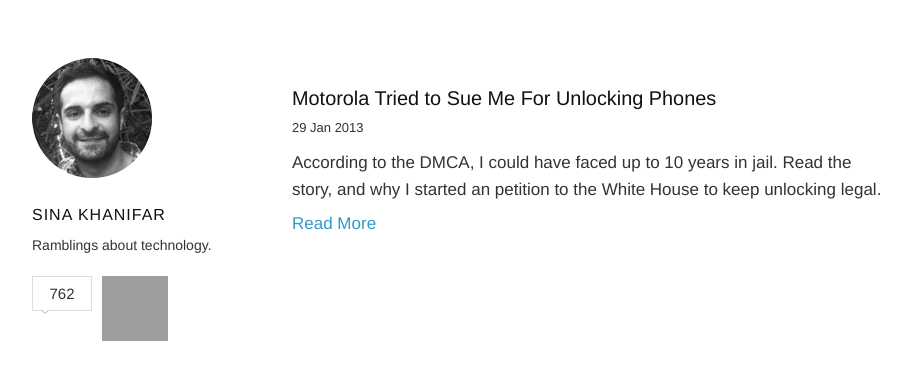
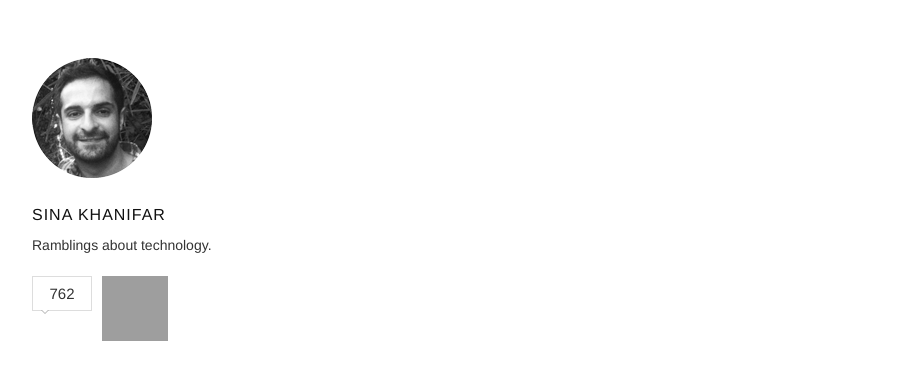
Before and after one commit to sinak/sinak.github.com, a Jekyll site: the page built from index.html, in a window 1280 px wide. Shown: the top 380 px of the page, without its empty margins (178-1085 px from the left). Built offline with Jekyll 4.4.1, drawn with Linux system fonts in a browser that asks for light colours; nearby versions of some CDN libraries; some web fonts are replaced; Markdown is read by kramdown in place of the engine named in the settings; comment, search, counter and statistics services are not loaded; some of the changed lines change nothing that is shown; grey boxes are pictures that could not be loaded.

Commit message:
changed name

```diff
--- a/_posts/2013-01-29-test-post.md
+++ /dev/null
@@ -1,63 +0,0 @@
----
-layout: post
-title: Motorola Tried to Sue Me For Unlocking Phones
-category: posts
-
-excerpt: According to the DMCA, I could have faced up to 10 years in jail. Read the story, and why I started an petition to the White House to keep unlocking legal.
----
-
-<sub>About six days ago I started started [a petition](https://petitions.whitehouse.gov/petition/make-unlocking-cell-phones-legal/1g9KhZG7) to the White House to make unlocking cell phones legal. If you haven't signed it yet, please do. This post is a bit of backstory about why I'm particularly motivated by this case.</sub>
-
----
-
-
-
-In September 2005, I received a cease and desist letter from Motorola for selling software to unlock their cell phones.
-
-The letter indicated that I was in breach of the DMCA for circumventing protection measures in their phones, the punishment for which was up to 5 years in prison and half a million dollars in fines per incident. At the time, I was a 3rd year student studying Physics at Oxford in the UK. The prospect of 5 years in prison was devestating.
-
-### Backstory: starving student
-I started unlocking phones after a typical entrepreneurial experience: I had a probem and figured out a solution. During my first year at Oxford, I'd brought a cell phone from California with me to use while in the UK. But I quickly found out that it refused to work with any British cell networks due to a software lock. Strapped for cash, and unwilling to pay for a new phone, I figured out how to change the Motorola firmware in order to unlock the phone.
-
-Realizing that others were likely having the same problem as me, I worked with a Romanian programmer to create an application for Windows computers that allowed people to quickly and easily unlock their Motorola phones and use them with any carrier.  After my first year of college ended, I stayed an extra couple of weeks in our college dorms and launched the website (Cell-Unlock.com) in the Summer of 2004. It was a make-or-break moment: I was in a financial crunch and it was looking like I'd need to take out student loans to pay for tuition (I distinctly remember rescuing some almost-discarded frankfurters from a friend who was leaving the dorms for Summer break before I did).
-
-At first, sales were slow, but in the first semester of my second year at college, Motorola released the RAZR V3. Initially it was marketed as an exclusive fashion phone: the thinnest clamshell phone on the market, with an all-alumnium body. Motorola eventually dropped the price, and the phone became a blockbuster: it sold more than 130 million units, becoming the best-selling clamshell phone in the world to date. To put that in perspective, compare it to the 250 million iPhones that have been sold across all models since Apple launched the first device in 2007.
-
-### The DMCA and unlocking
-The DMCA was passed in 1998 by a unanimous vote in the Senate. It criminalizes "production and dissemenation of technology, devices, or services intended to circumvent measures to control access to copyrighted material".
-
-Motorola's cease and desist letter indicated that by unlocking phones I was "circumventing measures to controls access to copyrighted material", which amounted to a novel interpretation of the DMCA. Motorola weren't claiming that I was distributing any copyrighted software, but instead that my software unlawfully circumvented a measure controlling access to the phone's copyright-protected software.
-
-There is a subtle but meaninful difference. In a universe in which Motorola's interpretation of the DMCA is valid, any company can create simple mechanisms to prevent a customer for using a device in any way except for that which the manufacturer intended.
-
-Let's take an example: it's conceivable that a car manufacturer might put simple chips on each individual component of the car whcih are then recognized by the car's electronic system. In and of itself, that's nothing special. But Motorola's interpretation of the DMCA would make it illegal for any other company to manufacture third-party replacement parts for that vehicle. The act of selling, or even simply installing, a third party component would be illegal.
-
-Instinctively, we understand that once we've purchased a product, it's up to us how we use or modify it. Replacing the hard drive on a Macbook understandably invalidates our warranty, but it isn't, and shouldn't be, illegal.
-
-### The unlocking exemption
-
-Every three years, rulemaking proceedings are conducted by the Copyright Office to document whether noninfringing uses of copyright works are hampered by the DMCA. After the the Copyright Office makes it recommendations, the Library of Congress can create "classes of works" that users may access through circumvention without obtaining authorization from the copyright owner.
-
-In 2009, after lobbying by the EFF, the Copyright Office and the Librarian of Congress added an exemption for unlocking cell phones. While it's not clear (and never tested in court) whether the DMCA actually outlaws unlocking, the exemption made it explicitly legal, and was a win for consumers.
-
-In October of 2012, the Librarian and Copyright Office decided to remove that exception, citing a decision in 2010 regarding fair use of software, and the fact that more factory unlocked phones are now available on the market.
-
-### Why it matters
-As of January 26th, unlocking is no longer exempted from the DMCA. The fact that it was at one point exempted implies that the DMCA can be interpreted as Motorola had in my case, which would make unlocking your phone (or otherwise circumventing a security meaasure) a criminal offense. Until either a carrier or phone manufacturer takes someone to court that won't be tested, and it's more than likely that a defendant will settle rather than paying the legal costs. As such, anyone unlocking their phone or providing unlocking services to consumers risks up to five years in jail for each offense.
-
-The upshot of this is less consumer choice. If you're traveling abroad and want to use your current cell phone, you'll need to pay exorbitant roaming charges. As an example, AT&T charges customers $1.50 per minute for calls and and $19.50 per megabyte consumed while traveling in Europe. Compare that with the $0.30 per minute and $0.20 per megabyte that you'd be charged in the UK with a prepaid SIM card and an unlocked phone, and it amounts to extortion.
-
-Moreover, if you decide to change your carrier, say from AT&T to T-Mobile, the DMCA regulations mean that unless your carrier agrees to unlock your phone for you, you'll need to buy a new device. For this reason, phone manufacturers looking to sell more devices are also keen to keep their devices locked.
-
-The CTIA, the trade association that represents the wireless industry, [claim](http://blog.ctia.org/2013/01/26/unlocked-devices/) that making unlocking cell phones illegal prevents "large scale phone trafficking operations" that involve selling unlocking carrier-subsidized phones and selling them abroad. But consumers who buy subsidized phone are generally locked into two-year contracts with hefty early-termination fees (up to $350 for most carriers) if they choose to end their contracts early. The carrier's subsidies are already contractually protected.
-
-The decision to remove the exemption for unlocking phones is bad for consumers, and it's up to our elected officials to help defend consumer rights. Unfortunately in this case, the Library of Congress and the Copyright Office are staffed by unelected officials who aren't directlybeholden to voters.
-
-### Responding to Motorola
-Being a scared 19 year-old, my immediate reaction was to shut down the company and move on, and I wrote a draft letter to Motorola indicating just that. But before mailing the letter, I reached out and see if their might be a lawyer who could help me figure out whether I was actually in violation of the DMCA.
-
-After a series of no's, I finally connected with the wonderful [Jennifer Grannick](https://twitter.com/granick) at Stanford's Cyberlaw department. She helped me craft a series of letters back to Motorola, disputing their interpretation of the DMCA. Very fortunately for me, Motorola decided that a college student wasn't worth pursuing, and stopped responding to the letters. I'd gotten lucky.
-
-I was fortunate that Motorola weren't more motivated, and didn't take my case to court. The unlocking company I started still exists, now run by my brother. The money I made then helped me and my college friends bootstrap our next startup ([RepeaterStore](http://repeaterstore.com)), which in turn helped us start our latest company, [OpenSignal](http://opensignal.com).
-
-I'm not sure whether any others have been threatened in the same way, but it's only a matter of time until it happens again. This time around, a Verizon, AT&T, or Apple will likely take the case to court, and it's very possible someone will end up in jail.
--- a/index.html
+++ b/index.html
@@ -5,7 +5,7 @@
 
 <section class="excerpt">
     {% for post in site.posts %}
-		<a href="{{ site.url }}{{ post.url }}"><h3>{{ post.title }}</h3></a>
+		<a href="{{ site.baseurl }}{{ post.url }}"><h3>{{ post.title }}</h3></a>
 		<p class="date">{{ post.date | date_to_string }}</p>
 
 		<div class="entry">{{ post.excerpt }}</div>
```
